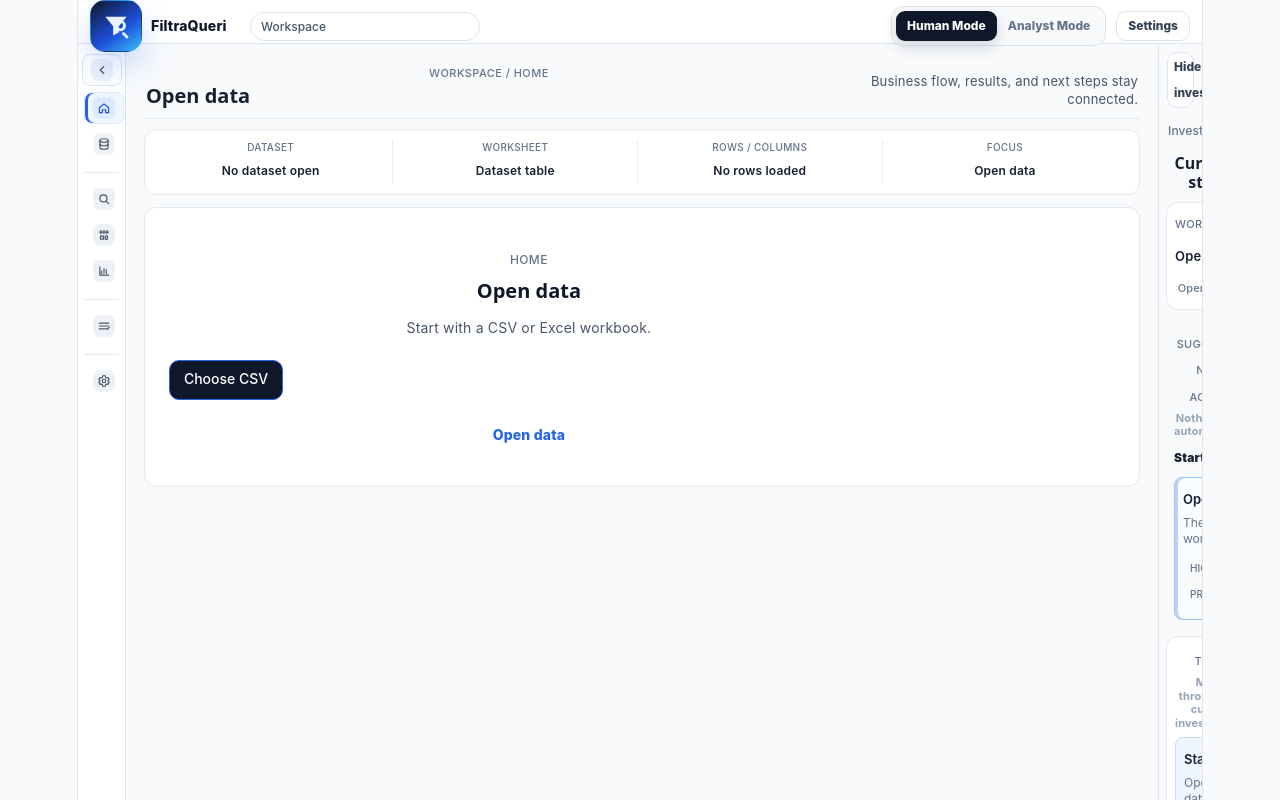
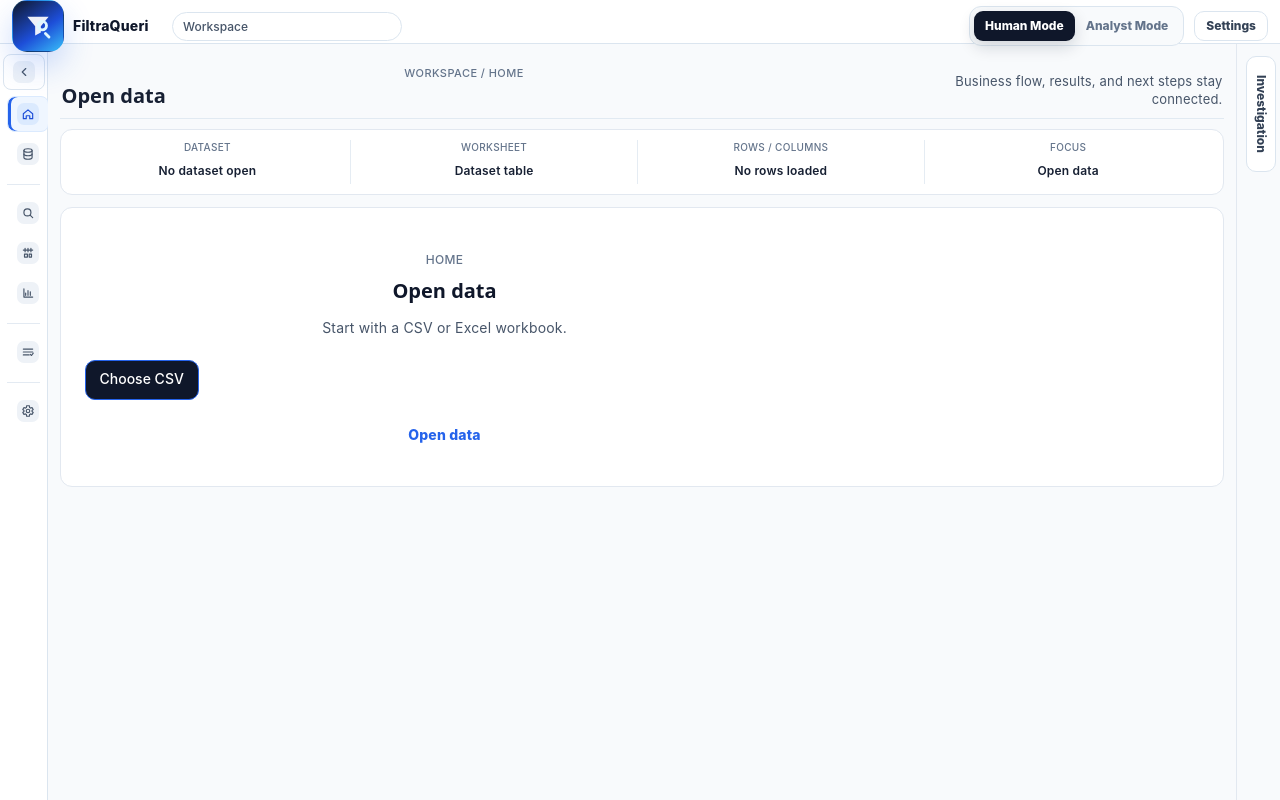
Before and after one commit to christiea850-glitch/filtraqueri, a React (Vite) app in the folder frontend/: page / in a window 1280 px wide. Shown: the top 800 px of the page. Built offline with nearby package versions, Linux system fonts and the light colour scheme.

Commit message:
UX-F20 true wide canvas shell reflow

```diff
--- a/frontend/src/App.tsx
+++ b/frontend/src/App.tsx
@@ -1220,8 +1220,14 @@ function App() {
                   />
                 }
                 secondary={
-                  <div className="results-side-context">
-                    {renderResultsInvestigationSurface()}
+                  <div
+                    className={[
+                      "results-side-context",
+                      isResultsContextCollapsed ? "is-collapsed" : "",
+                    ]
+                      .filter(Boolean)
+                      .join(" ")}
+                  >
                     <button
                       type="button"
                       className="text-button"
@@ -1238,6 +1244,8 @@ function App() {
                         Context hidden | {activeFilterLabels.length} filters | {queryHistory.length} history
                       </button>
                     ) : (
+                      <>
+                        {renderResultsInvestigationSurface()}
                         <div className="results-context-strip" aria-label="Results context">
                           <DatasetSessionPanel
                             dataset={dataset}
@@ -1249,6 +1257,7 @@ function App() {
 
                           <QueryHistoryPanel history={queryHistory} />
                         </div>
+                      </>
                     )}
                   </div>
                 }
--- a/frontend/src/components/layout/WorkspaceShell.tsx
+++ b/frontend/src/components/layout/WorkspaceShell.tsx
@@ -67,9 +67,9 @@ type WorkspaceShellProps = {
   ) => void;
 };
 
-const SIDEBAR_MIN_WIDTH = 124;
-const SIDEBAR_MAX_WIDTH = 160;
-const SIDEBAR_DEFAULT_WIDTH = 152;
+const SIDEBAR_MIN_WIDTH = 112;
+const SIDEBAR_MAX_WIDTH = 140;
+const SIDEBAR_DEFAULT_WIDTH = 128;
 
 const hubSections: HubSection[] = [
   { label: "Workspace", hubIds: ["home", "data"] },
--- a/frontend/src/features/analyst/sql/SqlWorkspace.tsx
+++ b/frontend/src/features/analyst/sql/SqlWorkspace.tsx
@@ -17,7 +17,7 @@ type SqlWorkspaceProps = {
 
 function SqlWorkspace({ dataset, onExecutionResult, metadata, onMetadataChange }: SqlWorkspaceProps) {
   const [isSchemaCollapsed, setIsSchemaCollapsed] = useState(true);
-  const [isSqlSideCollapsed, setIsSqlSideCollapsed] = useState(false);
+  const [isSqlSideCollapsed, setIsSqlSideCollapsed] = useState(true);
   const [activeAnalystView, setActiveAnalystView] = useState<"sql" | "schema" | "context" | "runtime">("sql");
   const {
     savedDrafts,
--- a/frontend/src/features/workspaceRuntime/runtimePersistence.ts
+++ b/frontend/src/features/workspaceRuntime/runtimePersistence.ts
@@ -10,7 +10,7 @@ const RUNTIME_STORAGE_KEY = "filtraqueri.workspaceRuntime";
 
 const defaultRuntimePersistenceState: WorkspaceRuntimePersistenceState = {
   selectedTrailItemId: null,
-  isRuntimePanelCollapsed: false,
+  isRuntimePanelCollapsed: true,
   selectedTaskId: null,
   selectedContextualObjectId: null,
   returnContinuationId: null,
--- a/frontend/src/index.css
+++ b/frontend/src/index.css
@@ -51,11 +51,11 @@
 }
 
 #root {
-  width: 1126px;
-  max-width: 100%;
-  margin: 0 auto;
+  width: 100%;
+  max-width: none;
+  margin: 0;
   text-align: center;
-  border-inline: 1px solid var(--border);
+  border-inline: 0;
   min-height: 100svh;
   display: flex;
   flex-direction: column;
--- a/frontend/src/styles/design-system.css
+++ b/frontend/src/styles/design-system.css
@@ -1567,3 +1567,217 @@ h1 {
     grid-template-columns: 1fr;
   }
 }
+
+/* UX-F20: true wide canvas shell reflow */
+#root {
+  width: 100%;
+  max-width: none;
+  margin: 0;
+  border-inline: 0;
+}
+
+.workspace-shell {
+  grid-template-columns: var(--sidebar-width, 128px) 2px minmax(0, 1fr) minmax(176px, 208px);
+  width: 100%;
+  min-width: 0;
+}
+
+.app.is-sidebar-collapsed .workspace-shell {
+  grid-template-columns: 48px 0 minmax(0, 1fr) minmax(176px, 208px);
+}
+
+.workspace-shell:has(.runtime-context-panel.is-collapsed),
+.view-dataset .workspace-shell:has(.runtime-context-panel.is-collapsed),
+.view-queryBuilder .workspace-shell:has(.runtime-context-panel.is-collapsed),
+.view-results .workspace-shell:has(.runtime-context-panel.is-collapsed),
+.view-sqlWorkspace .workspace-shell:has(.runtime-context-panel.is-collapsed) {
+  grid-template-columns: var(--sidebar-width, 128px) 2px minmax(0, 1fr) 44px;
+}
+
+.app.is-sidebar-collapsed .workspace-shell:has(.runtime-context-panel.is-collapsed),
+.view-dataset.is-sidebar-collapsed .workspace-shell:has(.runtime-context-panel.is-collapsed),
+.view-queryBuilder.is-sidebar-collapsed .workspace-shell:has(.runtime-context-panel.is-collapsed),
+.view-results.is-sidebar-collapsed .workspace-shell:has(.runtime-context-panel.is-collapsed),
+.view-sqlWorkspace.is-sidebar-collapsed .workspace-shell:has(.runtime-context-panel.is-collapsed) {
+  grid-template-columns: 48px 0 minmax(0, 1fr) 44px;
+}
+
+.view-results .runtime-context-panel:not(.is-collapsed),
+.view-sqlWorkspace .runtime-context-panel:not(.is-collapsed) {
+  width: auto;
+  overflow: auto;
+}
+
+.view-results .runtime-context-panel:not(.is-collapsed) .runtime-context-body,
+.view-sqlWorkspace .runtime-context-panel:not(.is-collapsed) .runtime-context-body {
+  display: grid;
+}
+
+.runtime-context-panel.is-collapsed .runtime-panel-toggle {
+  width: 30px;
+  min-height: 116px;
+  margin: 12px 7px;
+  padding: 0;
+  writing-mode: vertical-rl;
+}
+
+.left-sidebar {
+  padding-inline: 7px;
+}
+
+.sidebar-collapse-toggle,
+.left-sidebar nav button {
+  gap: 6px;
+  min-height: 36px;
+  padding-inline: 9px;
+  font-size: 13px;
+}
+
+.nav-icon {
+  min-width: 22px;
+  min-height: 22px;
+}
+
+.workspace-canvas {
+  width: 100%;
+  max-width: none;
+  min-width: 0;
+  padding-inline: clamp(8px, 0.9vw, 16px);
+}
+
+.view-dataset .workspace-canvas,
+.view-queryBuilder .workspace-canvas,
+.view-results .workspace-canvas,
+.view-sqlWorkspace .workspace-canvas {
+  padding-inline: clamp(8px, 0.8vw, 14px);
+}
+
+.workspace-active-flow,
+.dataset-summary,
+.dataset-hub-panel,
+.query-builder-panel,
+.results-workspace,
+.sql-workspace,
+.workspace-split-pane,
+.workspace-split-primary {
+  width: 100%;
+  max-width: none;
+  min-width: 0;
+}
+
+.view-results .workspace-split-pane {
+  grid-template-columns: minmax(0, 1fr) minmax(184px, 220px);
+  gap: 8px;
+}
+
+.view-results .workspace-split-pane:has(.results-side-context.is-collapsed) {
+  grid-template-columns: minmax(0, 1fr) 44px;
+}
+
+.view-results .workspace-split-secondary {
+  max-height: calc(100vh - 98px);
+}
+
+.view-results .results-side-context.is-collapsed {
+  gap: 6px;
+  align-content: start;
+}
+
+.view-results .results-side-context.is-collapsed .text-button,
+.view-results .results-side-context.is-collapsed .collapsed-panel-bar {
+  width: 34px;
+  min-height: 112px;
+  padding: 8px 0;
+  overflow: hidden;
+  writing-mode: vertical-rl;
+  text-overflow: clip;
+  white-space: nowrap;
+}
+
+.view-results .data-grid-section {
+  padding: 6px;
+}
+
+.view-results .data-grid-table {
+  max-height: min(84vh, 980px);
+  overflow: auto;
+}
+
+.view-results .data-grid-table table {
+  min-width: max(1600px, 100%);
+}
+
+.view-sqlWorkspace .sql-workspace {
+  grid-template-columns: 44px minmax(0, 1fr);
+  min-height: min(880px, calc(100vh - 70px));
+}
+
+.view-sqlWorkspace .sql-workspace:not(.is-schema-collapsed) {
+  grid-template-columns: minmax(180px, 220px) minmax(0, 1fr);
+}
+
+.view-sqlWorkspace .sql-main-panel {
+  grid-template-columns: minmax(0, 1fr) minmax(200px, 250px);
+  gap: 8px;
+}
+
+.view-sqlWorkspace .sql-workspace.is-sql-side-collapsed .sql-main-panel {
+  grid-template-columns: minmax(0, 1fr) 44px;
+}
+
+.view-sqlWorkspace .sql-editor-panel,
+.view-sqlWorkspace .sql-preview-panel,
+.view-sqlWorkspace .sql-draft-panel {
+  padding: 8px;
+}
+
+.view-sqlWorkspace .sql-editor-host,
+.view-sqlWorkspace .sql-monaco-editor,
+.view-sqlWorkspace .sql-editor-host .sql-editor-input {
+  min-height: min(78vh, 840px);
+}
+
+@media (max-width: 1280px) {
+  .workspace-shell,
+  .app.is-sidebar-collapsed .workspace-shell,
+  .workspace-shell:has(.runtime-context-panel.is-collapsed),
+  .app.is-sidebar-collapsed .workspace-shell:has(.runtime-context-panel.is-collapsed),
+  .view-results .workspace-shell:has(.runtime-context-panel.is-collapsed),
+  .view-sqlWorkspace .workspace-shell:has(.runtime-context-panel.is-collapsed),
+  .view-results.is-sidebar-collapsed .workspace-shell:has(.runtime-context-panel.is-collapsed),
+  .view-sqlWorkspace.is-sidebar-collapsed .workspace-shell:has(.runtime-context-panel.is-collapsed) {
+    grid-template-columns: 48px 0 minmax(0, 1fr) 44px;
+  }
+
+  .left-sidebar .nav-label,
+  .sidebar-nav-section p {
+    display: none;
+  }
+}
+
+@media (max-width: 1080px) {
+  .view-results .workspace-split-pane,
+  .view-results .workspace-split-pane:has(.results-side-context.is-collapsed),
+  .view-sqlWorkspace .sql-main-panel {
+    grid-template-columns: 1fr;
+  }
+
+  .view-results .workspace-split-secondary {
+    position: static;
+    max-height: none;
+    overflow: visible;
+  }
+
+  .view-results .results-side-context.is-collapsed .text-button,
+  .view-results .results-side-context.is-collapsed .collapsed-panel-bar {
+    width: 100%;
+    min-height: 34px;
+    padding: 0 10px;
+    writing-mode: horizontal-tb;
+  }
+
+  .view-sqlWorkspace .sql-workspace,
+  .view-sqlWorkspace .sql-workspace:not(.is-schema-collapsed) {
+    grid-template-columns: 1fr;
+  }
+}
```
Also changed, not shown: 2 other files (tests, documents, lock files or other folders). Lines whose indentation alone changed are shown as unchanged.
